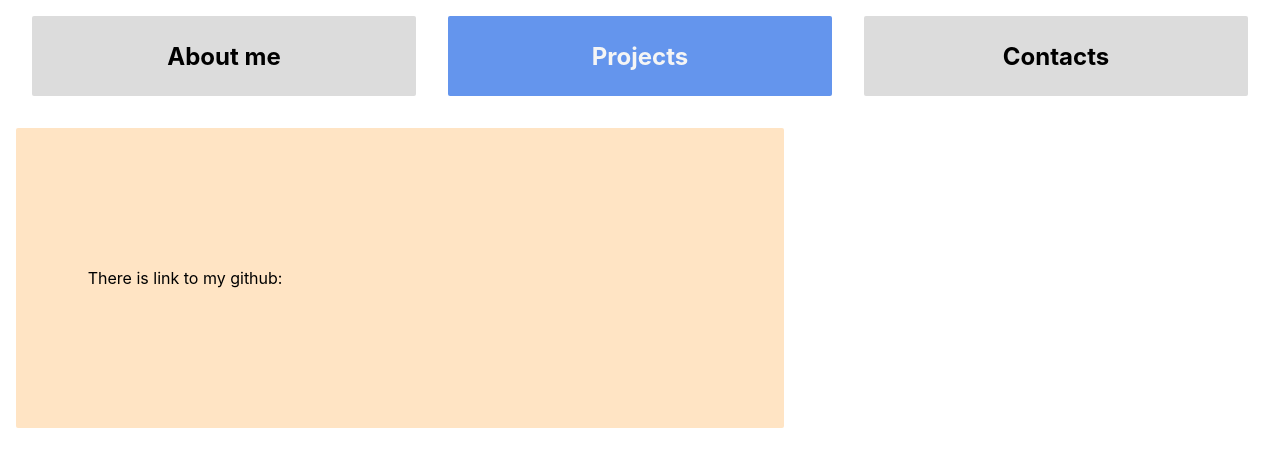
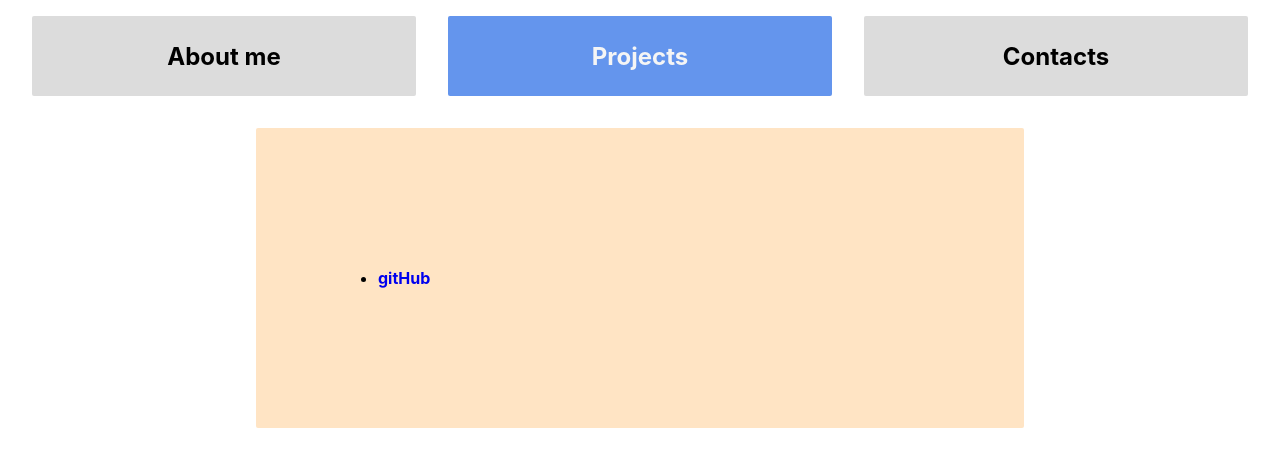
Before and after one commit to Stepan-Ne/portfolio, a React (Create React App) app: page / in a window 1280 px wide. Both pictures are taken after a click on the element "Projects". Shown: the top 466 px of the page. Built offline with nearby package versions, Linux system fonts and the light colour scheme.

Commit message:
new info

```diff
--- a/package.json
+++ b/package.json
@@ -10,6 +10,8 @@
     "react": "^17.0.1",
     "react-dom": "^17.0.1",
     "react-scripts": "4.0.1",
+    "semantic-ui-css": "^2.4.1",
+    "semantic-ui-react": "^2.0.3",
     "web-vitals": "^0.2.4"
   },
   "scripts": {
--- a/src/App.js
+++ b/src/App.js
@@ -1,6 +1,16 @@
 import React, {useReducer} from 'react';
 import s from  './App.module.css';
 import img from './image/iam.jpg';
+
+const myInfo = `Привет! Меня зовут Степан Небыков. Мне 35. Позади учеба в ВТУЗе, работа с радиотехникой на заводе и много фриланса. С декабря 2019 я стал изучть web-разработку: JS/TS, React-Redux, NodeJS и немного PHP. Эта сфера знаний мне очень нравится. Продолжаю осваивать новое, а накопившееся собираюсь выкладывать здесь или на gitHub.`
+const projects = [{
+    name:'gitHub',
+    link: 'https://github.com/Stepan-Ne'
+}]
+const links = [{
+    name: 'Twitter',
+    link: 'https://twitter.com/Stepan21497720'
+}]
 
 function App() {
 
@@ -10,21 +20,21 @@ function App() {
             case 'about':
                 return {
                     ...state,
-                    info: 'My name is Steve Nebykov',
+                    info: myInfo,
                     image: img,
                     id: action.id
                 };
             case 'projects':
                 return {
                     ...state,
-                    info: 'There is link to my github: ',
+                    info: projects,
                     image: '',
                     id: action.id
                 };
             case 'contacts':
                 return {
                     ...state,
-                    info: 'Twitter: ',
+                    info: links,
                     image: '',
                     id: action.id
                 };
@@ -61,10 +71,16 @@ function App() {
                 }
             </div>
             <div className={s.description}>
-                <p> {state.info} </p>
-            </div>
+                {typeof state.info === 'string'
+                ?  <p className={s.infoText}> {state.info} </p>
+            : (<ul>
+                {state.info.map( (i, index) => <li key={index.toString()}>
+                <a className={s.link} href={i.link} target='_blank'><b>{i.name}</b></a>
+                </li> )}
+            </ul>)}
 
 
+            </div>
         </div>
 
     </div>
--- a/src/App.module.css
+++ b/src/App.module.css
@@ -30,7 +30,7 @@ justify-content: center;
     background: bisque;
     width: 60%;
     height: 300px;
-    margin: 1rem;
+    margin: 1rem auto;
     border-radius: 2px;
 }
 .ava {
@@ -40,3 +40,10 @@ justify-content: center;
 .description {
     flex-grow: 9;
 }
+.link {
+    text-decoration: none
+}
+
+.infoText {
+    margin-left: 1rem;
+}
```
Also changed, not shown: 2 other files (tests, documents, lock files or other folders).
